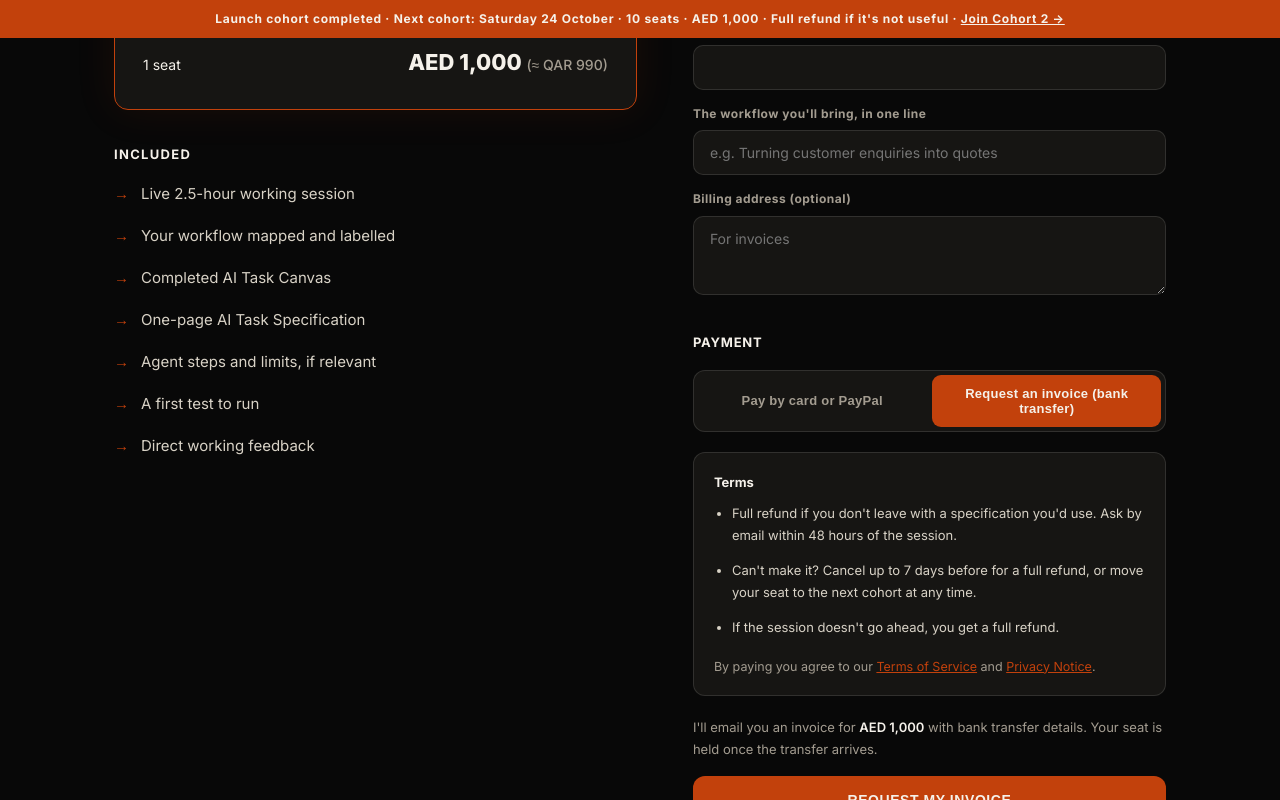
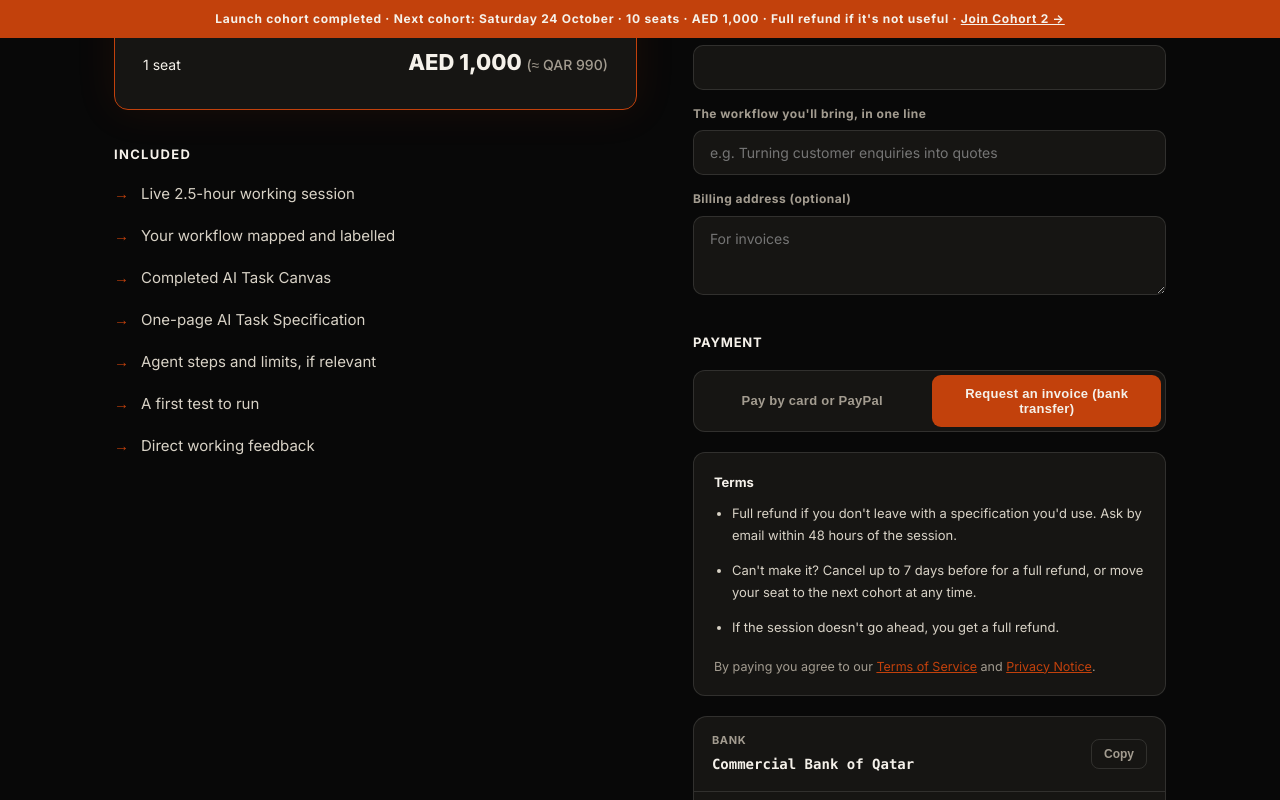
Before and after one commit to allansendagi/Lead, a Next.js app: page /checkout in a window 1280 px wide. Both pictures are taken after a click on the button "Request an invoice (bank transfer)". Shown: the part 507-1307 px from the top of the page. Built offline with nearby package versions, Linux system fonts and the light colour scheme; no server answers.

Commit message:
Checkout: restore bank transfer details with copy buttons
Co-Authored-By: Claude Sonnet 5.5 <noreply@anthropic.com>
Claude-Session: https://claude.ai/code/session_01KLGHsaXRF91ikze9wFGWu5

```diff
--- a/components/CheckoutContents.tsx
+++ b/components/CheckoutContents.tsx
@@ -24,6 +24,15 @@ const terms = [
   "If the session doesn't go ahead, you get a full refund.",
 ]
 
+const bankDetails = [
+  { label: 'Bank', value: 'Commercial Bank of Qatar' },
+  { label: 'Account name', value: 'SAFEHAVEN LLC' },
+  { label: 'Account number', value: '401031480031001' },
+  { label: 'IBAN', value: 'QA31CBQA000000401031480031001' },
+  { label: 'SWIFT / BIC', value: 'CBQAQAQA' },
+  { label: 'Currency', value: 'QAR' },
+]
+
 type Form = {
   name: string; email: string; whatsapp: string; company: string; role: string; workflow: string; billingAddress: string
 }
@@ -47,6 +56,14 @@ export default function CheckoutContents({ paypalClientId }: { paypalClientId: s
   const [paypalError, setPaypalError] = useState<string | null>(null)
   const [invoiceState, setInvoiceState] = useState<'idle' | 'sending' | 'sent' | 'error'>('idle')
   const [paying, setPaying] = useState(false)
+  const [copiedField, setCopiedField] = useState<string | null>(null)
+
+  function copy(label: string, value: string) {
+    navigator.clipboard?.writeText(value).then(() => {
+      setCopiedField(label)
+      setTimeout(() => setCopiedField(f => (f === label ? null : f)), 1500)
+    })
+  }
 
   const set = (k: keyof Form) => (e: React.ChangeEvent<HTMLInputElement | HTMLTextAreaElement>) =>
     setForm(f => ({ ...f, [k]: e.target.value }))
@@ -338,6 +355,37 @@ export default function CheckoutContents({ paypalClientId }: { paypalClientId: s
               </p>
             ) : (
               <>
+                <div style={{ border: `1px solid ${C.border}`, borderRadius: 14, background: C.card, overflow: 'hidden', marginBottom: 16 }}>
+                  {bankDetails.map((row, i) => (
+                    <div
+                      key={row.label}
+                      style={{
+                        display: 'flex', alignItems: 'center', justifyContent: 'space-between', gap: 12,
+                        padding: '14px 18px', borderTop: i === 0 ? 'none' : `1px solid ${C.border}`,
+                      }}
+                    >
+                      <div style={{ minWidth: 0 }}>
+                        <p style={{ fontSize: 11, fontWeight: 700, color: C.muted, letterSpacing: '0.06em', textTransform: 'uppercase', margin: '0 0 2px' }}>
+                          {row.label}
+                        </p>
+                        <p style={{ fontSize: 14, fontWeight: 600, color: C.white, margin: 0, fontFamily: 'ui-monospace, SFMono-Regular, Menlo, monospace', wordBreak: 'break-all' }}>
+                          {row.value}
+                        </p>
+                      </div>
+                      <button
+                        type="button"
+                        onClick={() => copy(row.label, row.value)}
+                        style={{
+                          flexShrink: 0, padding: '7px 12px', borderRadius: 8, border: `1px solid ${C.border}`,
+                          background: 'none', color: copiedField === row.label ? C.accent : C.muted,
+                          fontSize: 12, fontWeight: 700, cursor: 'pointer',
+                        }}
+                      >
+                        {copiedField === row.label ? 'Copied' : 'Copy'}
+                      </button>
+                    </div>
+                  ))}
+                </div>
                 <p style={{ fontSize: 13, color: C.muted, lineHeight: 1.7, margin: '0 0 16px' }}>
                   I&apos;ll email you an invoice for <strong style={{ color: C.white }}>AED {PRICE_AED.toLocaleString('en-US')}</strong> with
                   bank transfer details. Your seat is held once the transfer arrives.
```
